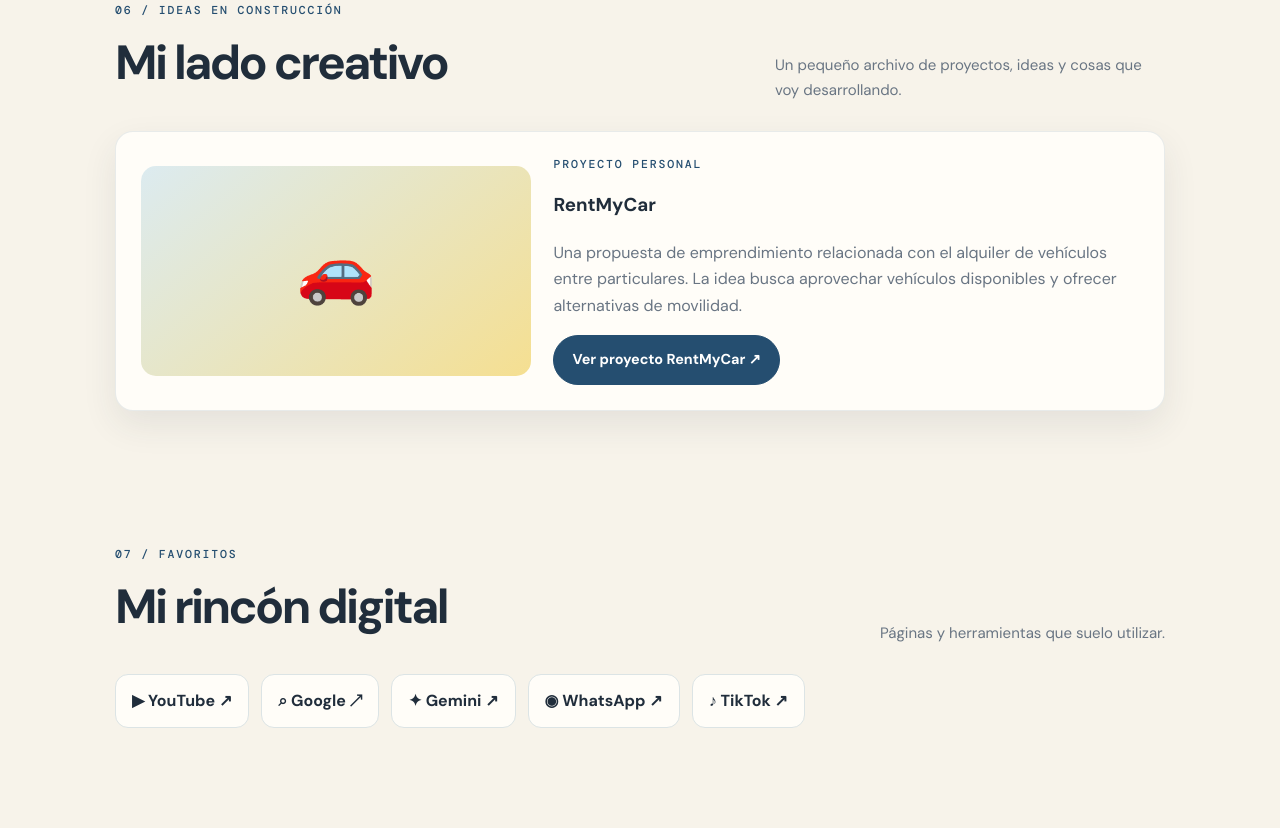
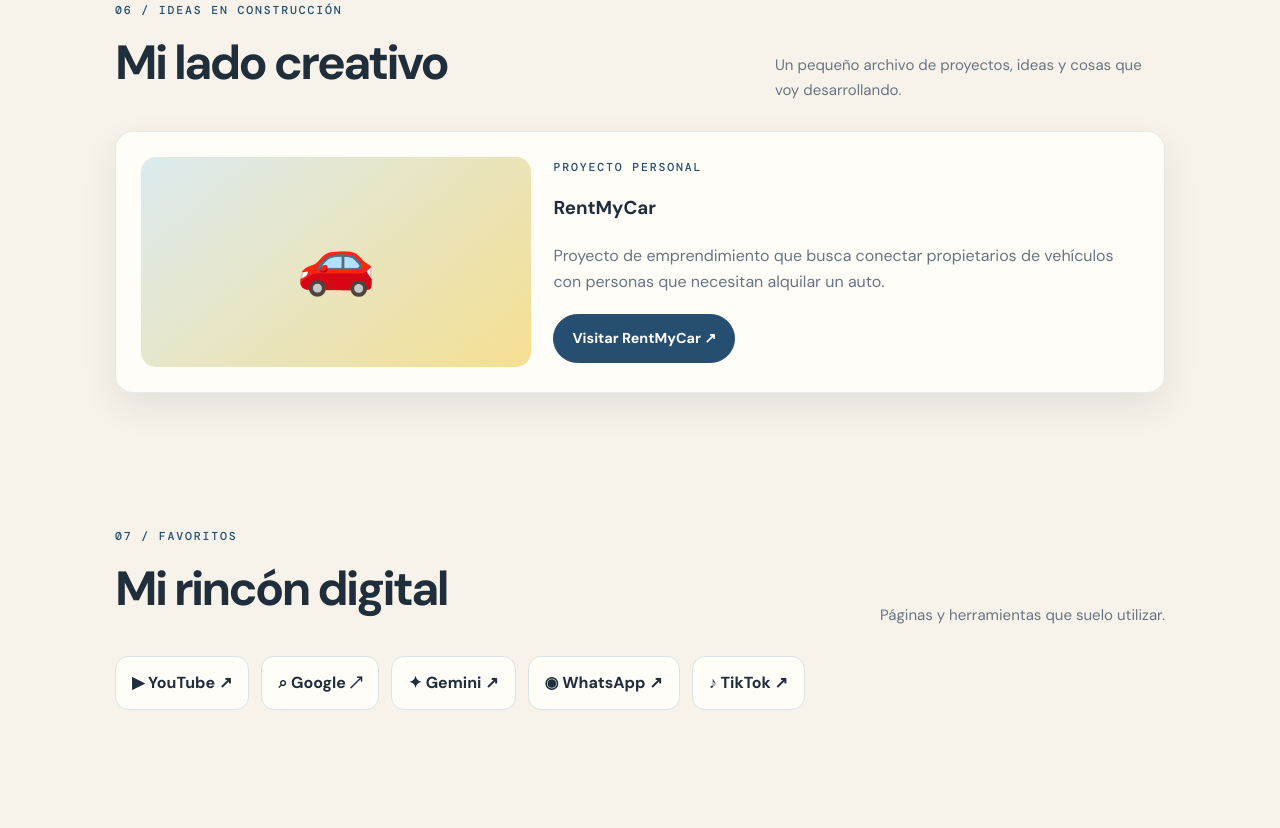
Before and after one commit to diegohuamanivilca-commits/Diego-Gabriel-Huamani-Vilca, a plain HTML site: page index.html in a window 1280 px wide. Shown: the part 3892-4720 px from the top of the page. Drawn offline with nearby package versions, Linux system fonts and the light colour scheme.

Commit message:
Agregar enlace al proyecto RentMyCar
Co-authored-by: Copilot <223556219+Copilot@users.noreply.github.com>

```diff
--- a/index.html
+++ b/index.html
@@ -258,9 +258,25 @@
         </div>
         <article class="paper-card project">
           <div class="project-art" aria-hidden="true">🚗</div>
-          <div><div class="eyebrow">Proyecto personal</div><h3>RentMyCar</h3>
-            <p>Una propuesta de emprendimiento relacionada con el alquiler de vehículos entre particulares. La idea busca aprovechar vehículos disponibles y ofrecer alternativas de movilidad.</p>
-            <a class="btn primary" href="https://casual-easel-46687321.figma.site" target="_blank" rel="noopener" aria-label="Abrir el proyecto RentMyCar en Figma">Ver proyecto RentMyCar ↗</a>
+          <div class="project-card">
+            <div class="eyebrow">Proyecto personal</div>
+            <h3>RentMyCar</h3>
+            <p>
+              Proyecto de emprendimiento que busca conectar
+              propietarios de vehículos con personas que
+              necesitan alquilar un auto.
+            </p>
+            <div style="margin-top: 18px;">
+              <a
+                class="btn primary"
+                href="https://casual-easel-46687321.figma.site"
+                target="_blank"
+                rel="noopener noreferrer"
+                aria-label="Abrir el proyecto RentMyCar en Figma"
+              >
+                Visitar RentMyCar ↗
+              </a>
+            </div>
           </div>
         </article>
       </section>
```
